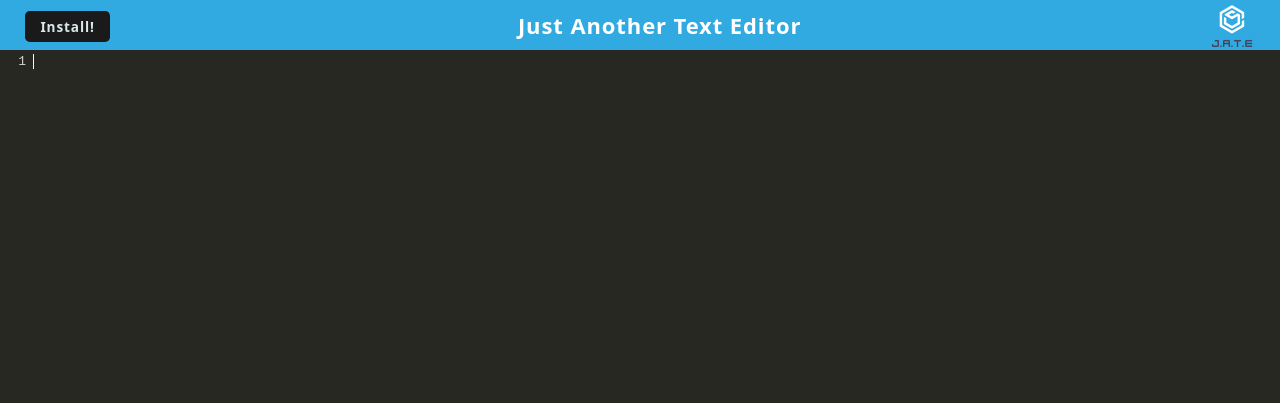
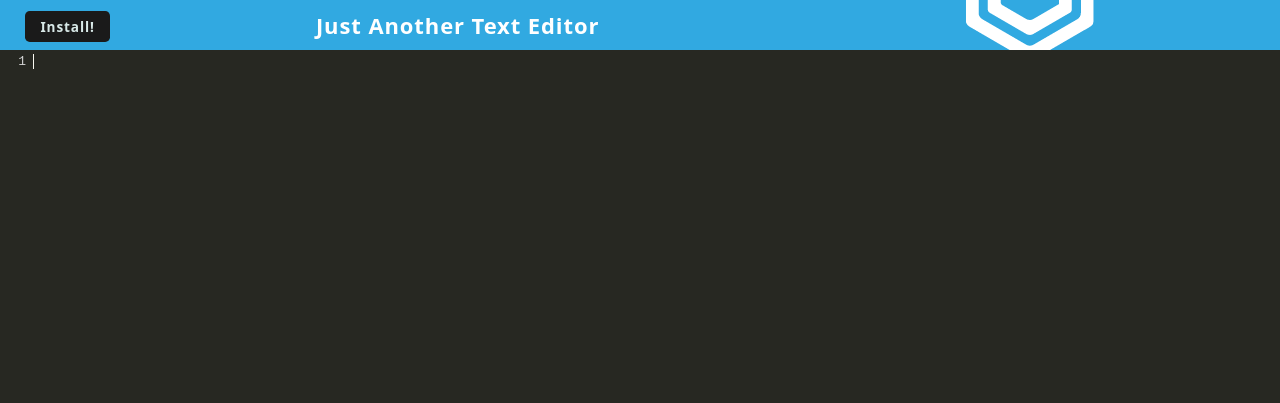
Before and after one commit to madrodgerflynn/PWA-text-editor, a website built with webpack: page Develop/client/index.html in a window 1280 px wide. Built offline with nearby package versions, Linux system fonts and the light colour scheme; files whose address does not match are found by name.

Commit message:
going to try somethig

```diff
--- a/Develop/client/index.html
+++ b/Develop/client/index.html
@@ -26,7 +26,7 @@
      <h1> Just Another Text Editor</h1>
 
       <div class="navbar-brand"
-            ><img src="./assets/icons/icon_96x96.png"
+            ><img src="./src/images/logo.png"
           /></div>
     </nav>
 
--- a/Develop/client/src/js/install.js
+++ b/Develop/client/src/js/install.js
@@ -24,7 +24,7 @@ butInstall.addEventListener("click", async () => {
 
 // TODO: Add an handler for the `appinstalled` event
 window.addEventListener("appinstalled", (event) => {
-  textHeader.textContent = "Successfully installed!";
+  // textHeader.textContent = "Successfully installed!";
   window.deferredPrompt = null;
-  console.log("appinstalled", event);
+  // console.log("appinstalled", event);
 });
```
Also changed, not shown: Develop/client/dist/index.html, Develop/client/dist/install.bundle.js, Develop/client/dist/src-sw.js.
